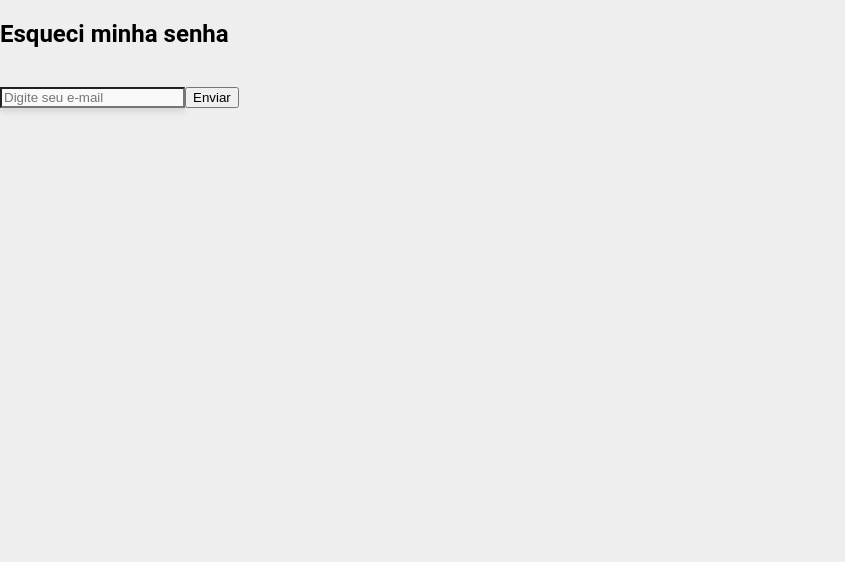
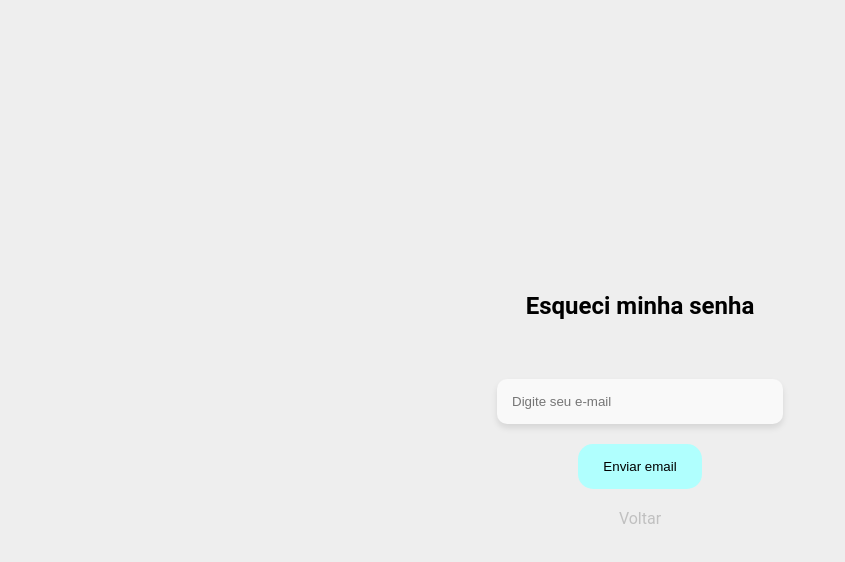
Before and after one commit to GiovanneBohms/Alfakids, a React (Vite) app: page /forgotPassword in a window 1280 px wide. Shown: the top 562 px of the page, without its empty margins (0-845 px from the left). Built offline with nearby package versions, Linux system fonts and the light colour scheme.

Commit message:
feature: forgot password implemented

```diff
--- a/src/pages/ForgotPassword/index.css
+++ b/src/pages/ForgotPassword/index.css
@@ -0,0 +1,44 @@
+.forgotBody{
+    display: flex;
+    flex-direction: column;
+    justify-content: center;
+    align-items: center;
+    width: 100%;
+    height: 100vh;
+}
+
+.forgotForm{
+    display: flex;
+    flex-direction: column;
+    gap: 20px;
+    justify-content: center;
+    align-items: center;
+    width: 100%;
+}
+
+.forgotForm input{
+    border: none;
+    outline: none;
+    padding: 15px;
+    width: 20%;
+    border-radius: 10px;
+}
+
+.forgotForm button{
+    transition: 0.2s;
+    cursor: pointer;
+    border: none;
+    padding: 15px 25px;
+    border-radius: 15px;
+    background-color: var(--color-primary);
+}
+
+.forgotForm button:hover{
+    background-color: var(--color-primary-hover);
+}
+
+.loginLink{
+    color: rgb(192, 192, 192);
+    font-size: 16px;
+    text-decoration: none;
+}
--- a/src/pages/ForgotPassword/index.jsx
+++ b/src/pages/ForgotPassword/index.jsx
@@ -1,4 +1,5 @@
 import React, { useState } from 'react';
+import "./index.css"
 
 const ForgotPassword = () => {
   const [email, setEmail] = useState('');
@@ -24,26 +25,38 @@ const ForgotPassword = () => {
     setIsLoading(true);
     setMessage('');
 
-    // Simulação de chamada à API para recuperação de senha
+    // Enviar a requisição ao backend
     try {
-      // Aqui você faria a requisição para o seu backend, por exemplo:
-      // await fetch('/api/forgot-password', { method: 'POST', body: JSON.stringify({ email }) });
+      const response = await fetch('http://localhost:5000/email/submit', {
+        method: 'POST',
+        headers: {
+          'Content-Type': 'application/json',
+        },
+        body: JSON.stringify({ recipient: email }), // Envia o campo 'recipient' com o e-mail
+      });
 
-      // Simulando uma resposta positiva
-      setTimeout(() => {
+      // Verifica se a requisição foi bem-sucedida
+      if (response.ok) {
+        const data = await response.json(); // Pode retornar uma mensagem da API
         setIsLoading(false);
-        setMessage('Instruções para redefinir sua senha foram enviadas para o e-mail.');
-      }, 2000);
+        setMessage(data.message || 'Instruções para redefinir sua senha foram enviadas para o e-mail.');
+      } else {
+        // Caso a resposta seja um erro
+        setIsLoading(false);
+        setMessage('Ocorreu um erro. Tente novamente mais tarde.');
+      }
     } catch (error) {
+      // Tratamento de erro em caso de falha na requisição
       setIsLoading(false);
       setMessage('Ocorreu um erro. Tente novamente mais tarde.');
     }
   };
 
   return (
-    <div>
+    <div className='forgotBody'>
       <h2>Esqueci minha senha</h2>
-      <form onSubmit={handleSubmit}><br />
+      <form onSubmit={handleSubmit} className='forgotForm'>
+        <br />
         <input
           type="email"
           placeholder="Digite seu e-mail"
@@ -51,8 +64,9 @@ const ForgotPassword = () => {
           onChange={(e) => setEmail(e.target.value)}
         />
         <button type="submit" disabled={isLoading}>
-          {isLoading ? 'Enviando...' : 'Enviar'}
+          {isLoading ? 'Enviando...' : 'Enviar email'}
         </button>
+        <a className='loginLink' href='/login'>Voltar</a>
       </form>
 
       {message && <p>{message}</p>}
--- /dev/null
+++ b/src/pages/RecoverPassword/index.css
@@ -0,0 +1,56 @@
+.recoverContent{
+  width: 100%;
+  height: 100vh;
+  flex-direction: column;
+  display: flex;
+  justify-content: center;
+  align-items: center;
+}
+
+.recoverForm{
+  display: flex;
+  flex-direction: column;
+  justify-content: center;
+  align-items: center;
+  gap: 30px;
+  width: 30%;
+}
+
+#recipientLabel{
+  margin-left: 10px;
+}
+
+.recoverForm label{
+  font-size: 17px;
+}
+
+.input-group{
+  display: flex;
+  flex-direction: column;
+  width: 100%;
+  justify-content: center;
+  gap: 10px;
+}
+
+.input-group input{
+  border: none;
+  outline: none;
+  padding: 15px;
+  width: 20%;
+  border-radius: 10px;
+  width: 100%;
+}
+
+.submitButton{
+  transition: 0.2s;
+  cursor: pointer;
+  padding: 15px 20px;
+  border-radius: 15px;
+  border: none;
+  outline: none;
+  background-color: var(--color-primary);
+}
+
+.submitButton:hover{
+  background-color: var(--color-primary-hover);
+}
--- /dev/null
+++ b/src/pages/RecoverPassword/index.jsx
@@ -0,0 +1,119 @@
+import React, { useEffect, useState } from 'react';
+import { useLocation, useNavigate } from 'react-router-dom';
+import { jwtDecode } from "jwt-decode";
+import { updateStudentPassword } from '../../services/StudentService';
+import "./index.css"
+
+
+export function RecoverPassword() {
+  const [email, setEmail] = useState('');
+  const [newPassword, setNewPassword] = useState('');
+  const [newPasswordConfirmation, setNewPasswordConfirmation] = useState('');
+  const [error, setError] = useState('');
+  const [successMessage, setSuccessMessage] = useState('');
+
+  const navigate = useNavigate()
+
+  // Hook para pegar a URL
+  const location = useLocation();
+
+  // Função para pegar os parâmetros da URL (query string)
+  const getQueryParams = () => {
+    const params = new URLSearchParams(location.search);
+    return params.get('token');  // Aqui pegamos o 'token' que foi passado na URL
+  };
+
+  const token = getQueryParams();
+
+  const handleSubmit = (e) => {
+    e.preventDefault();
+
+    if (newPassword !== newPasswordConfirmation) {
+      setError('As senhas não coincidem.');
+      setSuccessMessage('');
+
+    } else {
+      setError('');
+      updateStudentPassword(email, newPassword).then(() => {
+        navigate("/login")
+      })
+      setSuccessMessage('Senha alterada com sucesso!');
+
+    }
+  };
+
+  const isTokenValid = (token) => {
+    if (!token) {
+      return false;
+    }
+
+    try {
+      const decoded = jwtDecode(token); // Decodifica o JWT
+      const currentTime = Date.now() / 1000; // Obtém o tempo atual em segundos (o JWT usa segundos)
+
+      console.log(decoded)
+
+      if (decoded.exp < currentTime) {
+        // O token expirou
+        return false;
+      }
+
+      setEmail(decoded.recipient)
+      return true; // Token válido
+    } catch (error) {
+      console.error("Erro ao decodificar o token:", error);
+      return false; // Se o token não for válido ou ocorrer um erro na decodificação
+    }
+  };
+
+  useEffect(() => {
+    if(!isTokenValid(token)){
+      navigate("/login")
+    }
+  }, [])
+
+  return (
+    <div className="recoverContent">
+      <h2>Recuperação de Senha</h2>
+      <form onSubmit={handleSubmit} className='recoverForm'>
+        <div className="input-group">
+          <label htmlFor="email">E-mail:</label>
+          <label id='recipientLabel'>{email}</label>
+        </div>
+
+        <div className="input-group">
+          <label htmlFor="newPassword">Nova Senha:</label>
+          <input
+            type="password"
+            id="newPassword"
+            name="newPassword"
+            value={newPassword}
+            onChange={(e) => setNewPassword(e.target.value)}
+            placeholder="Digite sua nova senha"
+            required
+          />
+        </div>
+
+        <div className="input-group">
+          <label htmlFor="newPasswordConfirmation">Confirme sua Senha:</label>
+          <input
+            type="password"
+            id="newPasswordConfirmation"
+            name="newPasswordConfirmation"
+            value={newPasswordConfirmation}
+            onChange={(e) => setNewPasswordConfirmation(e.target.value)}
+            placeholder="Confirme sua nova senha"
+            required
+          />
+        </div>
+
+        {error && <p className="error">{error}</p>}
+        {successMessage && <p className="success">{successMessage}</p>}
+
+        <button type="submit" className="submitButton">
+          Confirmar
+        </button>
+      </form>
+    </div>
+  );
+}
--- a/src/routes/RoutesComponent.jsx
+++ b/src/routes/RoutesComponent.jsx
@@ -20,6 +20,7 @@ import { StudentAccomplishmentPage } from '../pages/StudentAccomplishmentPage';
 import { StudentConfigPage } from '../pages/StudentConfigPage';
 import ForgotPassword from '../pages/ForgotPassword';
 import { SearchStudentPage } from '../pages/SearchStudentPage';
+import { RecoverPassword } from '../pages/RecoverPassword';
 
 function PrivateStudentRoute({ Component }){
     const { student_signed, isLoading } = useAuth();
@@ -73,6 +74,7 @@ export function RoutesComponent(){
                     <Route path='login' element={<LoginPage />} />
                     <Route path='register' element={<RegisterPage />} />
                     <Route path='forgotPassword' element={<ForgotPassword />} />
+                    <Route path='student/recover-password' element={<RecoverPassword />} />
                     <Route path='chatbot' element={<PrivateStudentRoute Component={ChatbotPage} />} />
                     <Route path='activities' element={<PrivateStudentRoute Component={ActivitiesPage} />} />
                     <Route path='selected-activity/:id_activity' element={<PrivateStudentRoute Component={SelectedActivityPage} />} />
--- a/src/services/StudentService.js
+++ b/src/services/StudentService.js
@@ -40,3 +40,9 @@ export async function registerStudent(student){
 
     console.log(response.data.student)
 }
+
+export async function updateStudentPassword(email, password){
+    const response = await api.put(`/student/update/password/${email}`, {password})
+
+    return response.data.student
+}
```
